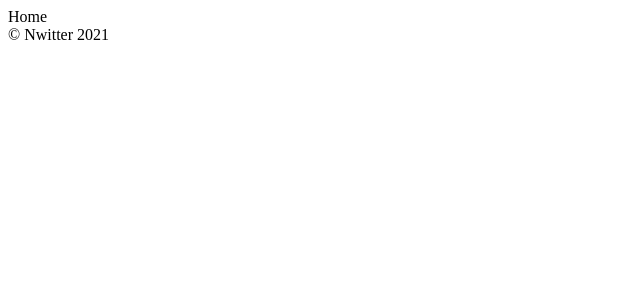
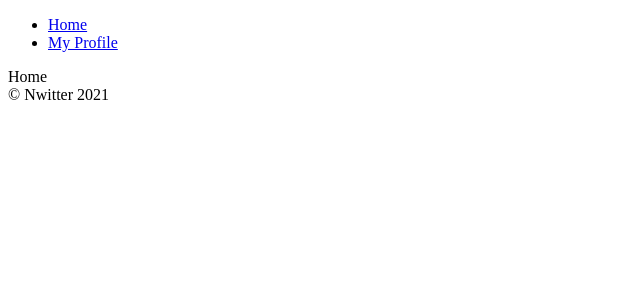
Before and after one commit to arm-B/nwitter, a React (Create React App) app in the folder nwitter/: page / in a window 1280 px wide. Shown: the top 300 px of the page, without its empty margins (0-640 px from the left). Built offline with nearby package versions, Linux system fonts and the light colour scheme; no server answers; sample sign-in values are in the browser's storage.

Commit message:
2.6 Log Out

```diff
--- /dev/null
+++ b/nwitter/src/components/Navigation.js
@@ -0,0 +1,16 @@
+import React from "react";
+import { Link } from "react-router-dom";
+
+const Navigation = () => (
+  <nav>
+    <ul>
+      <li>
+        <Link to="/">Home</Link>
+      </li>
+      <li>
+        <Link to="/profile">My Profile</Link>
+      </li>
+    </ul>
+  </nav>
+);
+export default Navigation;
--- a/nwitter/src/components/Router.js
+++ b/nwitter/src/components/Router.js
@@ -1,16 +1,27 @@
 import React, { useState } from "react";
-import { HashRouter as Router, Route, Switch } from "react-router-dom";
-import Auth from "../routes/Auth";
-import Home from "../routes/Home";
+import {
+  HashRouter as Router,
+  Redirect,
+  Route,
+  Switch,
+} from "react-router-dom";
+import Auth from "routes/Auth";
+import Home from "routes/Home";
+import Navigation from "components/Navigation";
+import Profile from "routes/Profile";
 
 const AppRouter = ({ isLoggedIn }) => {
   return (
     <Router>
+      {isLoggedIn && <Navigation />}
       <Switch>
         {isLoggedIn ? (
           <>
             <Route exact path="/">
               <Home />
+            </Route>
+            <Route exact path="/profile">
+              <Profile />
             </Route>
           </>
         ) : (
--- a/nwitter/src/routes/Profile.js
+++ b/nwitter/src/routes/Profile.js
@@ -1,3 +1,16 @@
+import { authService } from "myBase";
 import React from "react";
+import { useHistory } from "react-router";
 
-export default () => <span>Profile</span>;
+export default () => {
+  const history = useHistory();
+  const onLogOutClick = () => {
+    authService.signOut();
+    history.push("/");
+  };
+  return (
+    <>
+      <button onClick={onLogOutClick}>Log Out</button>
+    </>
+  );
+};
```
